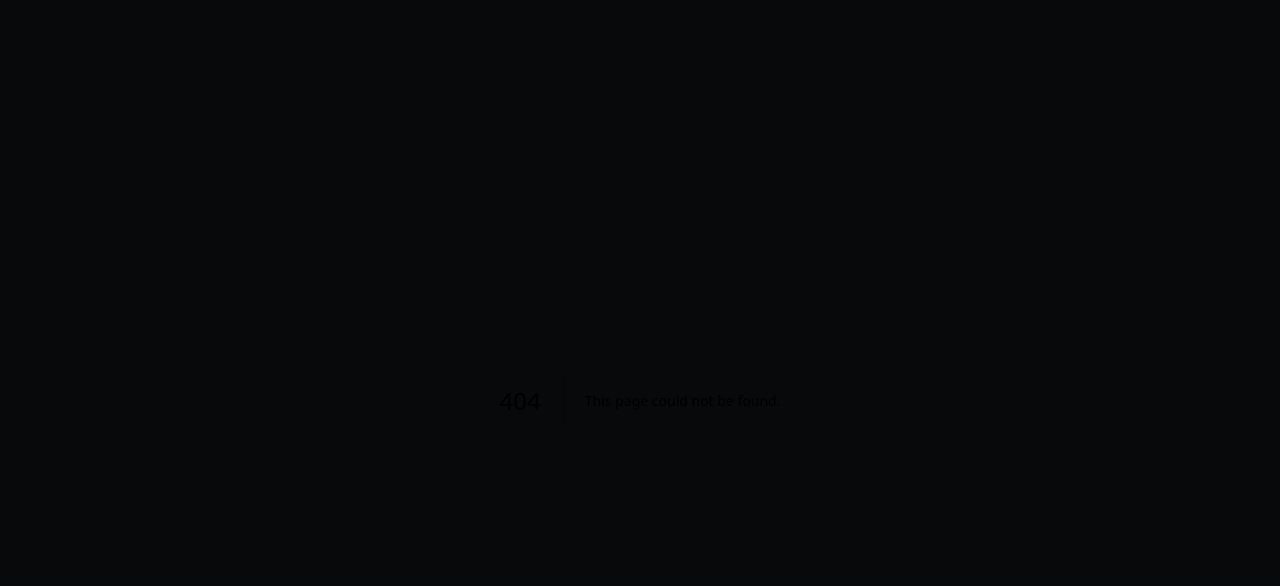
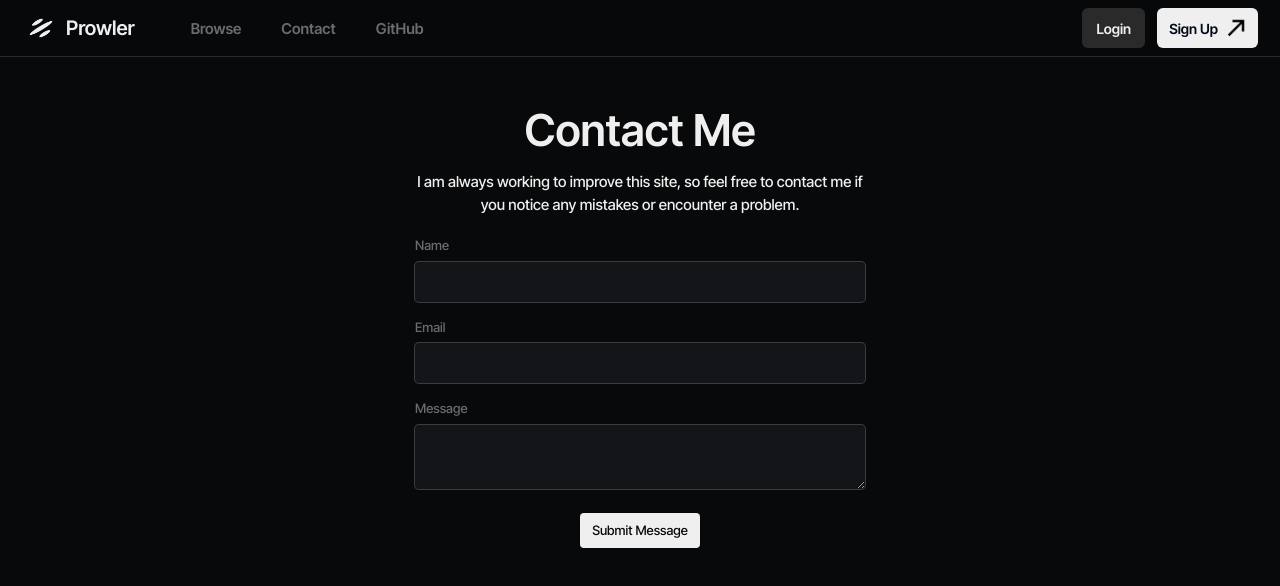
Before and after one commit to kobebayliss/Prowler, a Next.js app in the folder website/: page /contact in a window 1280 px wide. Before the commit this address had no page. Shown: the top 586 px of the page. Built offline with nearby package versions, Linux system fonts and the light colour scheme.

Commit message:
Contact page finished

```diff
--- a/website/app/browse/page.tsx
+++ b/website/app/browse/page.tsx
@@ -291,8 +291,8 @@ function BrowsePageContent() {
                         placeholder="Search..."
                         onChange={(e) => setSearchTerm(e.target.value)}
                         onBlur={() => setShowSearch(false)}
-                        className={`ease-in-out h-10 px-3 rounded-md bg-lightmidnight text-offwhite font-inter
-                        placeholder:text-grey focus:outline-none focus:ring-1 focus:ring-offwhite
+                        className={`ease-in-out py-1 px-3 rounded-md bg-lmidnight text-offwhite font-inter
+                        placeholder:text-grey ring-[1px] ring-lightermidnight placeholder:text-[13px]
                         ${showSearch ? 'w-[180px] duration-250 relative mr-2' : 'w-0 h-0 duration-0 absolute opacity-0 pointer-events-none'}`}
                     />
                     <button
--- /dev/null
+++ b/website/app/contact/layout.tsx
@@ -0,0 +1,17 @@
+import Nav from "@/components/nav";
+import { ReactNode } from "react";
+
+export default function DashboardLayout({
+    children, // will be a page or nested layout
+  }: {
+    children: React.ReactNode
+  }) {
+    return (
+      <section className="min-h-screen bg-midnight">
+
+        <Nav />
+
+        {children}
+      </section>
+    )
+  }
--- /dev/null
+++ b/website/app/contact/page.tsx
@@ -0,0 +1,90 @@
+"use client";
+
+import * as React from "react";
+import { useState, useEffect, Suspense } from "react";
+import ScaleLoader from "react-spinners/ScaleLoader";
+import { BsCheck2Circle } from "react-icons/bs";
+
+function ContactPageContent() {
+    const [complete, setComplete] = useState<boolean>(false);
+    const [loading, setLoading] = useState<boolean>(false);
+
+    const handleSubmit = async (e: React.FormEvent<HTMLFormElement>) => {
+        e.preventDefault();
+        setLoading(true)
+
+        const form = e.currentTarget;
+        const formData = new FormData(form);
+
+        try {
+            const response = await fetch("https://api.web3forms.com/submit", {
+                method: "POST",
+                body: formData,
+            });
+
+            if (response.ok) {
+                setLoading(false);
+                setComplete(true);
+            } else {
+                console.error("Form submission failed");
+                setLoading(false);
+            }
+        } catch (error) {
+            console.error("Error submitting the form:", error);
+            setLoading(false);
+        }
+    };
+
+    return (
+        <div className="contactwidth:w-[450px] contactwidth:mx-auto w-auto mx-10">
+            {complete ? (
+                <div className="mx-auto mt-20 text-center flex flex-col items-center">
+                    <BsCheck2Circle className="w-auto h-20 text-offwhite mb-6" />
+                    <p className="text-offwhite text-[15px] font-inter">Form submitted successfully.</p>
+                    <p className="text-offwhite text-[15px] font-inter">I will get back to you as soon as I can.</p>
+                    <a className="bg-offwhite text-midnight mt-4 px-3 py-2 text-[13px] font-inter rounded-sm mx-auto
+                    hover:bg-darkwhite transition-all duration-200" href="../">Back to Home Page</a>
+                </div>
+            ) : (
+                <>
+                <p className="text-offwhite text-[44px] font-intersemibold flex justify-center mt-10">Contact Me</p>
+                <p className="text-offwhite text-[15px] font-inter mx-auto mt-2 text-center">I am always working
+                to improve this site, so feel free to contact me if you notice any mistakes or encounter a problem.</p>
+                <form onSubmit={handleSubmit} className="flex flex-col text-offwhite mx-auto mt-5">
+                    <input type="hidden" name="access_key" value="fb47546a-eae6-4a69-8e7a-9edad4272b55"/>
+                    <p className="text-grey font-inter text-left text-[13px] mb-1.5">Name</p>
+                    <input type="text" name="name" required className="mb-4 py-2 px-3 rounded-sm bg-lmidnight text-offwhite font-inter
+                    placeholder:text-grey ring-[1px] ring-lightermidnight placeholder:text-[13px]"/>
+
+                    <p className="text-grey font-inter text-left text-[13px] mb-1.5">Email</p>
+                    <input type="email" name="email" required className="mb-4 py-2 px-3 rounded-sm bg-lmidnight text-offwhite font-inter
+                    placeholder:text-grey ring-[1px] ring-lightermidnight placeholder:text-[13px]"/>
+
+                    <p className="text-grey font-inter text-left text-[13px] mb-1.5">Message</p>
+                    <textarea name="message" required className="mb-6 py-2 px-3 rounded-sm bg-lmidnight text-offwhite font-inter
+                    placeholder:text-grey ring-[1px] ring-lightermidnight placeholder:text-[13px]"/>
+
+                    <input type="checkbox" name="botcheck" className="mb-6 hidden"/>
+                    <input type="hidden" name="redirect" value="" />
+                    {loading ? (
+                        <div className="mt-1.5 mx-auto">
+                            <ScaleLoader color="#EFEFEF" height={20} margin={2} width={3} loading/>
+                        </div>
+                    ) : (
+                        <button type="submit" className="bg-offwhite text-midnight px-3 py-2 text-[13px] font-inter rounded-sm mx-auto
+                        hover:bg-darkwhite transition-all duration-200">Submit Message</button>
+                    )}
+                </form>
+                </>
+            )}
+        </div>
+    );
+}
+
+export default function ContactPage() {
+    return (
+        <Suspense fallback={<div className="text-offwhite font-inter flex justify-center text-[16px] mt-10">Loading...</div>}>
+            <ContactPageContent />
+        </Suspense>
+    );
+}
--- a/website/app/game/page.tsx
+++ b/website/app/game/page.tsx
@@ -1,5 +1,4 @@
 "use client"
-
 
 import React, { useState, useRef, useEffect, Suspense } from "react";
 import { useRouter, useSearchParams } from "next/navigation";
@@ -8,6 +7,7 @@ import { Carousel, CarouselContent, CarouselItem, CarouselPrevious, CarouselNext
 import Autoplay from "embla-carousel-autoplay";
 import ScaleLoader from "react-spinners/ScaleLoader";
 
+// I need to define data types for variables from api here due to typescript specific error
 interface Game {
     game_id: number;
     name: string;
@@ -51,7 +51,7 @@ function GamePageContent() {
     const [isHovered, setIsHovered] = useState(false);
     const [isExpanded, setIsExpanded] = useState(false);
     const descriptionRef = useRef(null);
-    const isOverflow = useTextOverflow(descriptionRef, 6, isExpanded);
+    const isOverflow = useTextOverflow(descriptionRef, 4, isExpanded);
     const router = useRouter();
     const [game, setGame] = useState<Game | null>(null);
     const idQuery = useSearchParams();
--- a/website/app/globals.css
+++ b/website/app/globals.css
@@ -173,3 +173,11 @@
   .search-bar {
     transition: width 0.3s ease;
   }
+
+  input {
+    outline:none;
+   }
+
+  textarea {
+    outline: none;
+  }
--- a/website/app/page.tsx
+++ b/website/app/page.tsx
@@ -25,6 +25,7 @@ import {
   AccordionTrigger,
 } from "@/components/ui/accordion"
 
+// 3 Arrays for carousel images so I can map in the carousel function
 const carouselNames = [
   "Ghost of Tsushima",
   "Sea of Thieves",
@@ -50,45 +51,25 @@ const carouselLinks = [
 ];
 
 export default function HomePage() {
+  // Carousel settings
   const plugin = useRef(AutoScroll({ speed: 3, stopOnMouseEnter: true, stopOnInteraction: false }));
+
   const [isHovered, setIsHovered] = useState(Array(carouselImages.length).fill(false));
   const [searchTerm, setSearchTerm] = useState('');
   const router = useRouter();
-  const [screenWidth, setScreenWidth] = useState(0);
-  const [initialScreenWidth, setInitialScreenWidth] = useState(0);
-  const [activated, setActivated] = useState(false);
 
-  useEffect(() => {
-    if (typeof window !== 'undefined') {
-      setScreenWidth(window.innerWidth);
-      setInitialScreenWidth(window.screen.width);
-    }
-
-    const handleResize = () => {
-      if (typeof window !== 'undefined') {
-        setScreenWidth(window.innerWidth);
-      }
-    };
-
-    handleResize();
-    window.addEventListener('resize', handleResize);
-
-    return () => {
-      window.removeEventListener('resize', handleResize);
-    };
-  }, []);
-
+  // When user submits a search, this function sends that variable via URL to browse page for search filtering
   const handleSearchSubmit = (event: React.FormEvent<HTMLFormElement>) => {
     event.preventDefault();
     router.push(`/browse?search=${searchTerm}`);
   };
 
+  // Functions for checking if user's mouse is over carousel images (to show extra details at bottom)
   const handleMouseEnter = (index: number) => {
     const newHoverState = isHovered.map((hovered, i) => (i === index ? true : hovered));
     setIsHovered(newHoverState);
     plugin.current?.stop();
   };
-
   const handleMouseLeave = (index: number) => {
     const newHoverState = isHovered.map((hovered, i) => (i === index ? false : hovered));
     setIsHovered(newHoverState);
@@ -97,6 +78,7 @@ export default function HomePage() {
 
   return (
     <>
+    {/* I need to manually place nav component here as root layout won't apply */}
     <Nav/>
     <div className="homewidth:w-[1320px] homewidth:mx-auto w-auto mx-5">
       <div className={`w-full flex my-[34px] small:my-28 flex-col items-center mx-auto`}>
@@ -105,13 +87,15 @@ export default function HomePage() {
           Find the lowest prices for thousands of games simply by searching,
           or browse through games on the browse tab.
         </p>
-        <form className="w-full z-20 max-w-[380px] mx-auto" onSubmit={handleSearchSubmit}>
+
+        <form className="w-full z-20 max-w-[380px] mx-auto" /* Calling search function upon search submit */ onSubmit={handleSearchSubmit}>
             <div className="relative w-auto mx-5">
                 <IoIosSearch className="absolute text-offwhite w-auto h-[70%] ml-3 top-1/2 transform -translate-y-1/2"/>
                 <input
-                className="w-full pl-19 p-4 text-[18px] placeholder:font-intersemibold placeholder:text-grey text-offwhite font-inter
-                rounded-searchbox bg-lightmidnight focus:outline-none focus:ring-1 focus:ring-offwhite transition-all duration-100"
+                className="w-full pl-19 p-4 text-[18px] placeholder:font-inter text-offwhite font-inter bg-lmidnight
+                rounded-searchbox placeholder:text-grey ring-[1px] ring-lightermidnight placeholder:text-[16px] transition-all duration-100"
                 placeholder="Search for a game..."
+                /* Setting the search term */
                 value={searchTerm}
                 onChange={(e) => setSearchTerm(e.target.value)}
                 />
@@ -119,12 +103,14 @@ export default function HomePage() {
         </form>
       </div>
       <div className="small:mt-40 mt-[84px] mx-5">
+        {/* Carousel settings from above and ensuring that it infinitely loops */}
         <Carousel plugins={plugin.current ? [plugin.current] : []}
           opts={{ align:"start", loop:true }}
           className="transition-all content-center">
           <div className="absolute top-0 left-0 h-full w-[60px] pointer-events-none bg-gradient-to-r from-[rgba(8,9,10,1)] via-[rgba(8,9,10,1)] via-10% to-[rgba(0,212,255,0)] to-100% z-10"></div>
           <div className="absolute top-0 right-0 h-full w-[60px] pointer-events-none bg-gradient-to-l from-[rgba(8,9,10,1)] via-[rgba(8,9,10,1)] via-10% to-[rgba(0,212,255,0)] to-100% z-10"></div>
           <CarouselContent>
+            {/* Mapping the carousel arrays from above */}
             {carouselImages.map((image, index) => (
               <CarouselItem key={index} className="basis-1/2 small:basis-1/3">
                 <Card className="bg-transparent">
@@ -144,6 +130,7 @@ export default function HomePage() {
                         <div
                         className={`flex flex-col items-center absolute bottom-0 w-full h-[50px]
                         bg-lightmidnight z-10 transition-all duration-200 justify-center
+                        // When user hovers carousel image, details slide up
                         ${isHovered[index] ? 'animate-slideup' : 'animate-slidedown'}`}>
                           <p className="font-inter small:text-2xl text-offwhite mb-1">{carouselNames[index]}</p>
                         </div>
@@ -166,6 +153,7 @@ export default function HomePage() {
       </div>
       <div className="FAQwidth:max-w-[720px] FAQwidth:mx-auto small:mt-[134px] mt-[108px] mx-10">
         <p className="text-offwhite text-[32px] small:text-[40px] text-center flex justify-center font-inter mb-10">Frequently Asked Questions</p>
+        {/* Accordion component from ui folder */}
         <Accordion type="single" collapsible className="w-full text-offwhite">
           <AccordionItem value="item-1">
             <AccordionTrigger>What is Prowler?</AccordionTrigger>
--- a/website/components/nav.tsx
+++ b/website/components/nav.tsx
@@ -28,7 +28,7 @@ export default function Nav() {
     <div className="sticky top-0 z-50">
       <div className="z-50 bg-midnight w-full backdrop-blur supports-[backdrop-filter]:bg-midnight/80 relative">
         <div className="flex h-14 justify-between barwidth:justify-center items-center">
-          <div className="flex items-center ml-4.5 mr-0 barwidth:ml-0 barwidth:mr-[700px]">
+          <div className="flex items-center ml-4.5 mr-0 barwidth:ml-0 barwidth:mr-[782px]">
             <a className="flex items-center h-16 px-2 mr-6" href="../">
               <img className="h-[26px] w-auto mr-2.5" src="/images/prowlerlogo.png" alt="Prowler Logo" />
               <p className="font-intersemibold text-[20px] text-offwhite">Prowler</p>
@@ -36,8 +36,7 @@ export default function Nav() {
             <div className="hidden navwidth:block">
               <ul className="flex items-center gap-8 ml-5 mt-0.5">
                 <a className="font-intersemibold text-[15px] text-grey hover:text-offwhite px-1 py-0.5 transition-colors duration-200 underline-animation1" href="../browse">Browse</a>
-                <a className="font-intersemibold text-[15px] text-grey hover:text-offwhite px-1 py-0.5 transition-colors duration-200 underline-animation1" href="#">FAQs</a>
-                <a className="font-intersemibold text-[15px] text-grey hover:text-offwhite px-1 py-0.5 transition-colors duration-200 underline-animation1" href="#">Contact</a>
+                <a className="font-intersemibold text-[15px] text-grey hover:text-offwhite px-1 py-0.5 transition-colors duration-200 underline-animation1" href="../contact">Contact</a>
                 <a className="font-intersemibold text-[15px] text-grey hover:text-offwhite px-1 py-0.5 transition-colors duration-200 underline-animation1" href="#">GitHub</a>
               </ul>
             </div>
--- a/website/components/ui/toast.tsx
+++ b/website/components/ui/toast.tsx
@@ -30,7 +30,7 @@ const toastVariants = cva(
   {
     variants: {
       variant: {
-        default: "ring ring-2 ring-lightermidnight bg-midnight text-offwhite",
+        default: "ring ring-[2.5px] ring-lightermidnight bg-midnight text-offwhite",
         destructive:
           "destructive group border-red-500 bg-red-500 text-slate-50 dark:border-red-900 dark:bg-red-900 dark:text-slate-50",
       },
--- a/website/tailwind.config.ts
+++ b/website/tailwind.config.ts
@@ -11,6 +11,7 @@ const config = {
   prefix: "",
   theme: {
     screens: {
+      'contactwidth': '530px',
       'tinywidth': '600px',
       'phone-width': '520px',
       'arrowwidth': '450px',
@@ -64,7 +65,7 @@ const config = {
         '300': '280ms',
       },
       scale: {
-        '103': '1.025',
+        '103': '1.02',
         '86': '0.88',
         '120': '1.20',
       },
@@ -93,10 +94,11 @@ const config = {
       },
       colors: {
         'midnight': '#08090a',
+        'lmidnight': '#131518',
         'offwhite': '#EFEFEF',
         'darkwhite': '#bfbfbf',
         'greyish': '#c9c9c9',
-        'grey': '#7f7f7f',
+        'grey': '#6c6c6c',
         'lightmidnight': '#2a2a2a',
         'lightermidnight': '#3c3c40',
         'blue': '#1E90FF',
```
